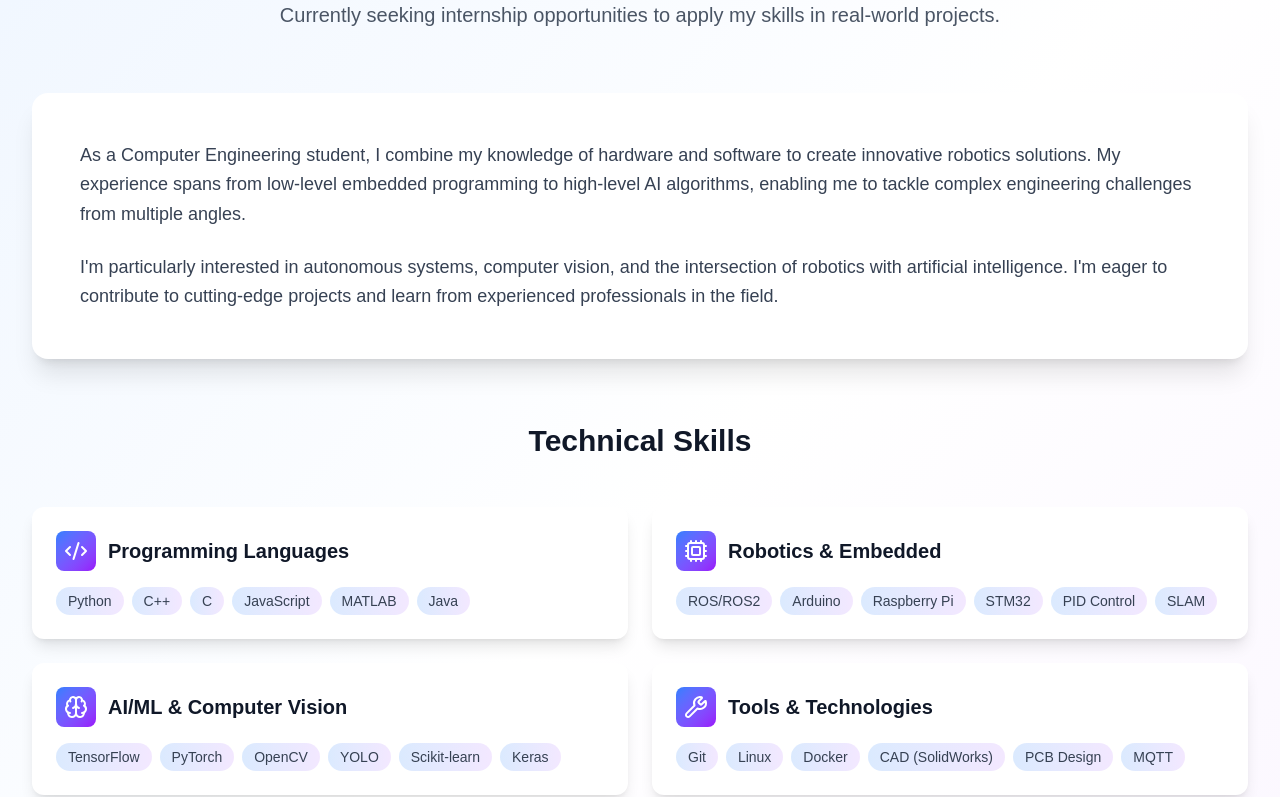
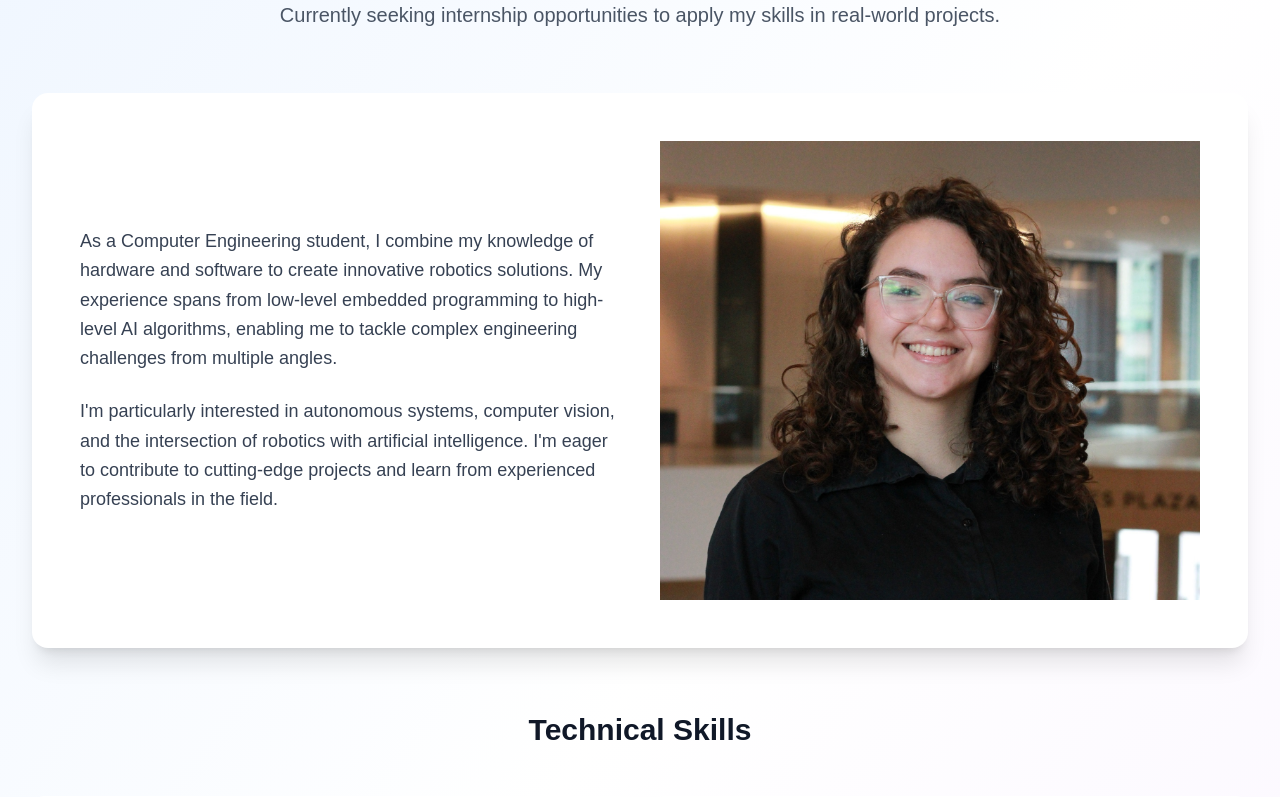
Before and after one commit to Letiiciadiniz/portfolio, a Next.js app: page / in a window 1280 px wide. Shown: the part 1947-2744 px from the top of the page. Built offline with nearby package versions, Linux system fonts and the light colour scheme.

Commit message:
adding profile pic

```diff
--- a/app/components/About.tsx
+++ b/app/components/About.tsx
@@ -2,6 +2,7 @@
 
 import { motion } from 'framer-motion';
 import { Code2, Cpu, Wrench, Rocket, Brain, Zap } from 'lucide-react';
+import Image from 'next/image'
 
 const skills = [
   {
@@ -72,6 +73,8 @@ export default function About() {
           transition={{ duration: 0.5, delay: 0.2 }}
           className="bg-white dark:bg-gray-800 rounded-2xl p-8 md:p-12 shadow-xl mb-16"
         >
+          <div className="grid md:grid-cols-2 gap-10 items-center">
+            {/* Left Column — Text */}
             <div className="prose prose-lg dark:prose-invert max-w-none">
               <p className="text-gray-700 dark:text-gray-300 text-lg leading-relaxed mb-6">
                 As a Computer Engineering student, I combine my knowledge of hardware and software to create
@@ -83,6 +86,17 @@ export default function About() {
                 robotics with artificial intelligence. I&apos;m eager to contribute to cutting-edge projects and
                 learn from experienced professionals in the field.
               </p>
+            </div>
+
+            {/* Right Column — Photo */}
+            <div className="flex justify-center md:justify-end">
+            <Image
+              src="/profile.jpeg"
+              width={600}
+              height={500}
+              alt="Leticia Diniz"
+            />
+            </div>
           </div>
         </motion.div>
 
```
Also changed, not shown: public/profile.jpeg (added). Lines whose indentation alone changed are shown as unchanged.
